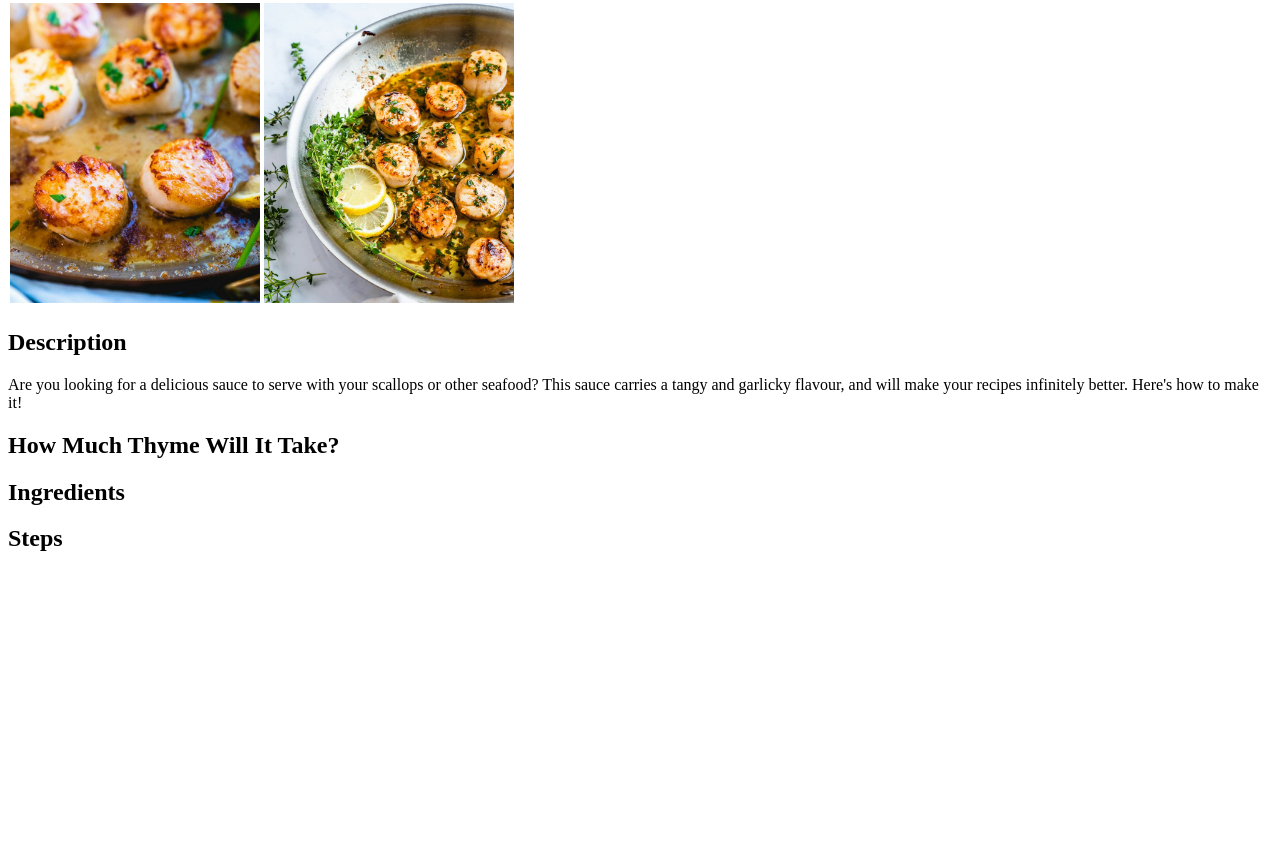
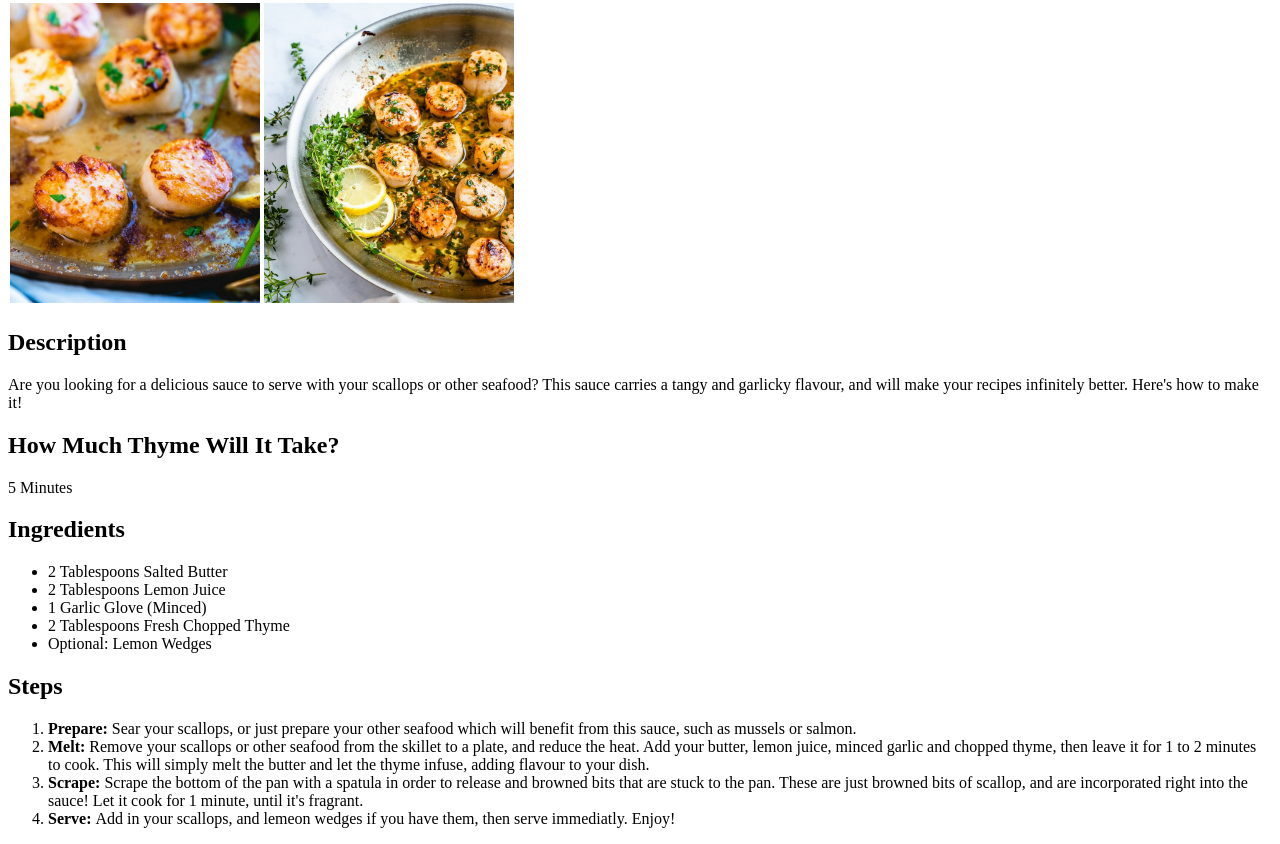
Before and after one commit to Stakhey/ThymeIsMoney, a plain HTML site: page recipes/scallops.html in a window 1280 px wide. Shown: the part 79-923 px from the top of the page. Before the commit the page ends 800 px from the top, so only its background shows below. Drawn offline with Linux system fonts and the light colour scheme.

Commit message:
Updated Scallop Recipe

```diff
--- a/recipes/scallops.html
+++ b/recipes/scallops.html
@@ -10,7 +10,21 @@
     <h2>Description</h2>
     <p>Are you looking for a delicious sauce to serve with your scallops or other seafood? This sauce carries a tangy and garlicky flavour, and will make your recipes infinitely better. Here's how to make it!</p>
     <h2>How Much Thyme Will It Take?</h2>
+    <p>5 Minutes</p>
     <h2>Ingredients</h2>
+    <ul>
+        <li>2 Tablespoons Salted Butter</li>
+        <li>2 Tablespoons Lemon Juice</li>
+        <li>1 Garlic Glove (Minced)</li>
+        <li>2 Tablespoons Fresh Chopped Thyme</li>
+        <li>Optional: Lemon Wedges</li>
+    </ul>
     <h2>Steps</h2>
+    <ol>
+        <li><strong>Prepare: </strong>Sear your scallops, or just prepare your other seafood which will benefit from this sauce, such as mussels or salmon.</li>
+        <li><strong>Melt: </strong>Remove your scallops or other seafood from the skillet to a plate, and reduce the heat. Add your butter, lemon juice, minced garlic and chopped thyme, then leave it for 1 to 2 minutes to cook. This will simply melt the butter and let the thyme infuse, adding flavour to your dish.</li>
+        <li><strong>Scrape: </strong>Scrape the bottom of the pan with a spatula in order to release and browned bits that are stuck to the pan. These are just browned bits of scallop, and are incorporated right into the sauce! Let it cook for 1 minute, until it's fragrant.</li>
+        <li><strong>Serve: </strong>Add in your scallops, and lemeon wedges if you have them, then serve immediatly. Enjoy!</li>
+    </ol>
 </body>
 </html>
```
Also changed, not shown: images/thymegenericpicture.jpg (added), images/thymegenericpicture2.jpg (added).
